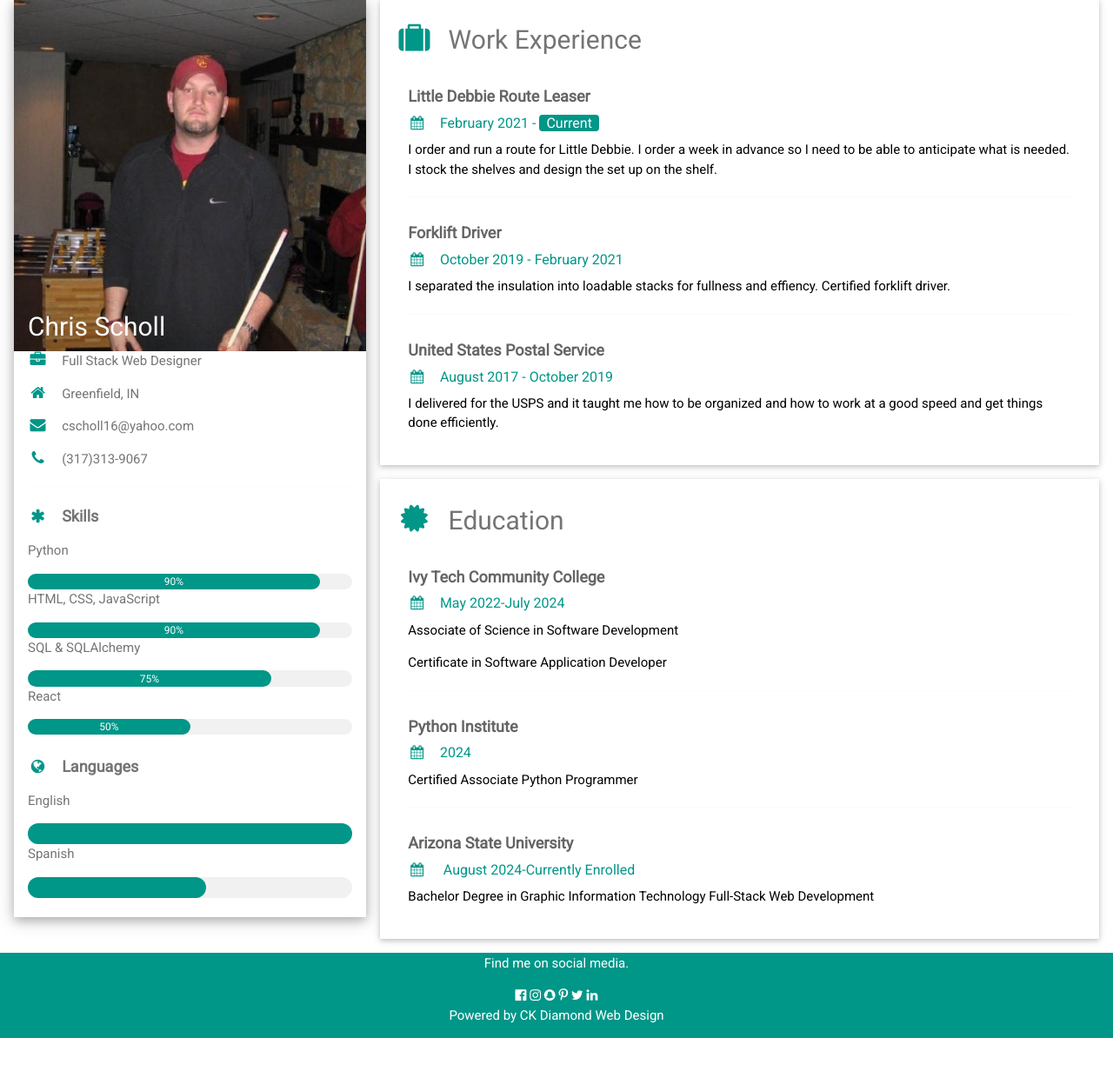
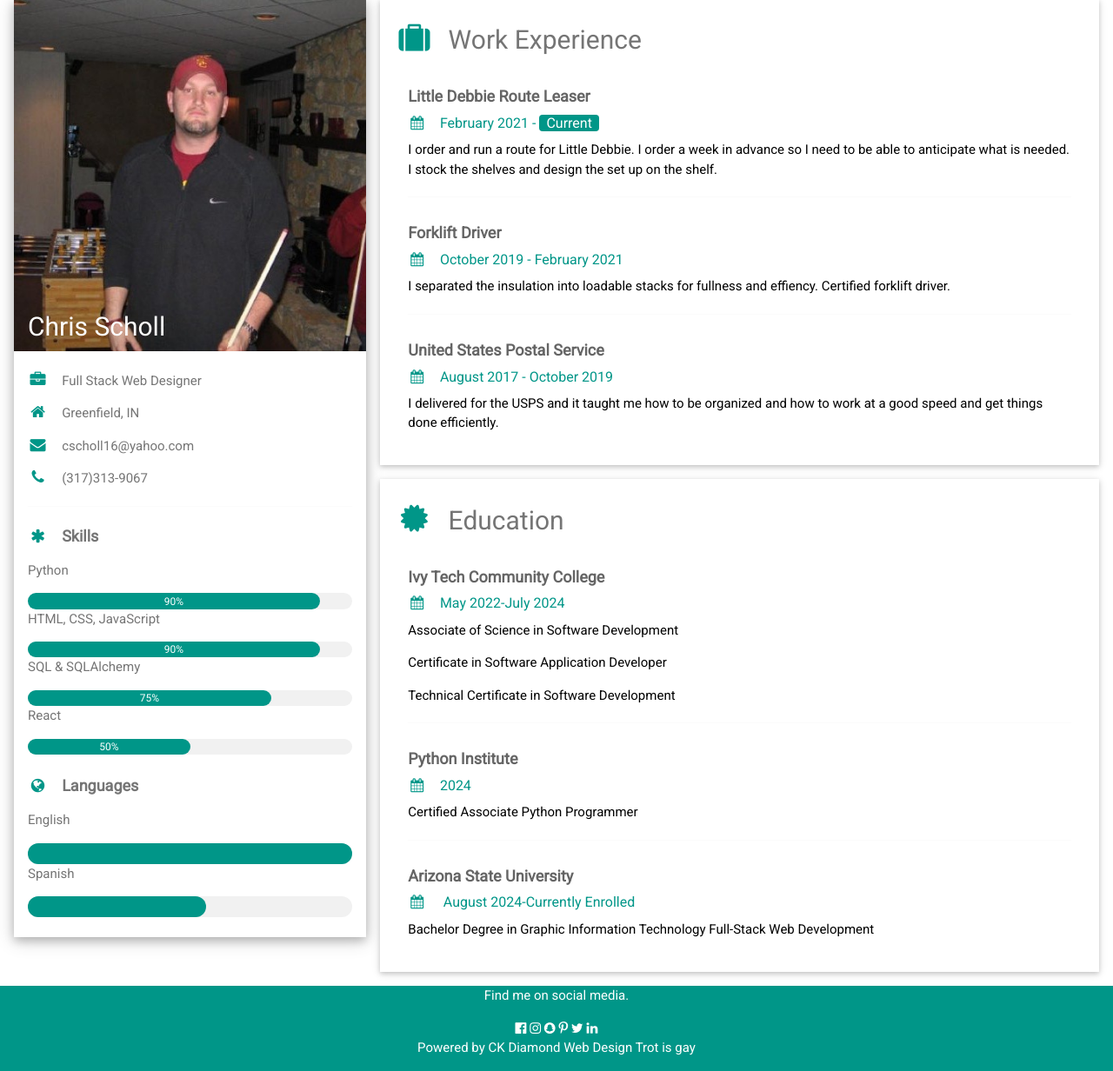
Before and after one commit to chrisscholl16/ResumeSite, a Flask app: page / in a window 1280 px wide. Shown: the part 92-1324 px from the top of the page at 87% size. Before the commit the page ends 1286 px from the top, so only its background shows below. Run offline with Flask 3, Linux system fonts and the light colour scheme.

Commit message:
Added Trot is gay

```diff
--- a/templates/index.html
+++ b/templates/index.html
@@ -17,6 +17,7 @@
               <h2>Chris Scholl</h2>
             </div>
           </div>
+          <br>
           <div class="w3-container">
             <p><i class="fa fa-briefcase fa-fw w3-margin-right w3-large w3-text-teal"></i>Full Stack Web Designer</p>
             <p><i class="fa fa-home fa-fw w3-margin-right w3-large w3-text-teal"></i>Greenfield, IN</p>
@@ -92,6 +93,7 @@
             <h6 class="w3-text-teal"><i class="fa fa-calendar fa-fw w3-margin-right"></i>May 2022-July 2024</h6>
             <p>Associate of Science in Software Development</p>
             <p>Certificate in Software Application Developer</p>
+            <p>Technical Certificate in Software Development</p>
             <hr>
           </div>
           <div class="w3-container">
@@ -124,6 +126,6 @@
     <i class="fa fa-pinterest-p w3-hover-opacity"></i>
     <i class="fa fa-twitter w3-hover-opacity"></i>
     <i class="fa fa-linkedin w3-hover-opacity"></i>
-    <p>Powered by CK Diamond Web Design</a></p>
+    <p>Powered by CK Diamond Web Design Trot is gay</a></p>
   </footer>
 {% endblock %}
```
